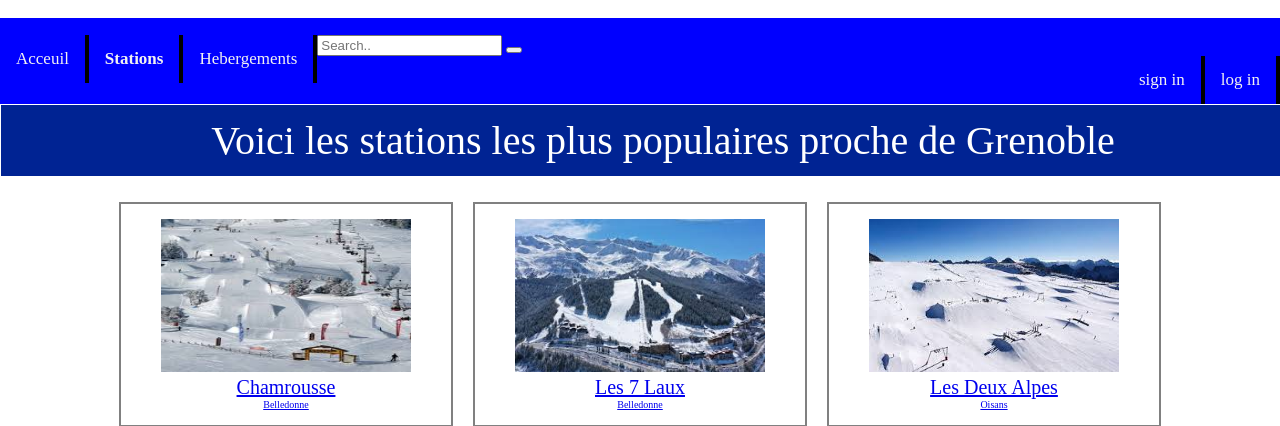
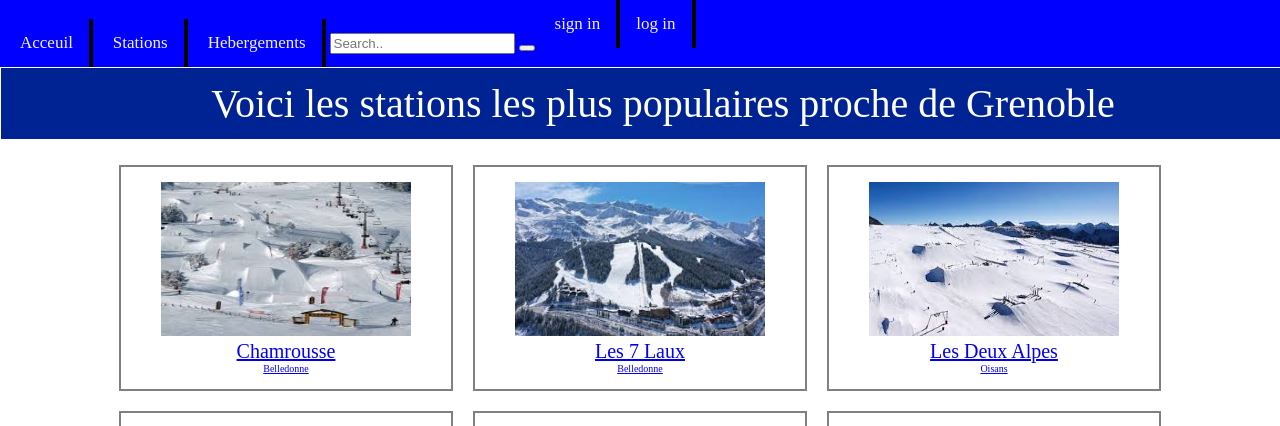
Before and after one commit to igordidier/projet-web, a PHP site: page /station.php in a window 1280 px wide; the page is wider, and only the part inside the window is pictured. Shown: the top 426 px of that part. Run offline with PHP 8.4, Linux system fonts and the light colour scheme.

Commit message:
Changement bug barre nav

```diff
--- a/head.php
+++ b/head.php
@@ -1,16 +1,15 @@
-<?php
-include('server.php');
-?>
 <div class="topnav">
  <h1 id ="haut-de-page"></h1>
 <a href="index.php">Acceuil</a>
-<a href="station.php"><b><strong><span >Stations</span></strong></b></a>
+<a href="station.php"><span>Stations</span></a>
 <a href="hebergement.php">Hebergements</a>
 <form action="search.php">
     <input type="text" placeholder="Search.." name="search">
     <button type="submit"><i class="fa fa-search"></i></button>
   </form>
-
+<?php
+include('server.php');
+?>
 <div class="sign">
   <?php
 if (isset($_SESSION['email'])) {
--- a/main.css
+++ b/main.css
@@ -31,7 +31,7 @@ footer{
   overflow: hidden;
   background-color: blue;
   margin: auto;
-  display: block;
+  display: block ruby;
 
 }
 
--- a/station.css
+++ b/station.css
@@ -20,7 +20,7 @@ footer{
   overflow: hidden;
   background-color: blue;
   margin: auto;
-  display: block;
+  display: block ruby;
 
 }
 
```
